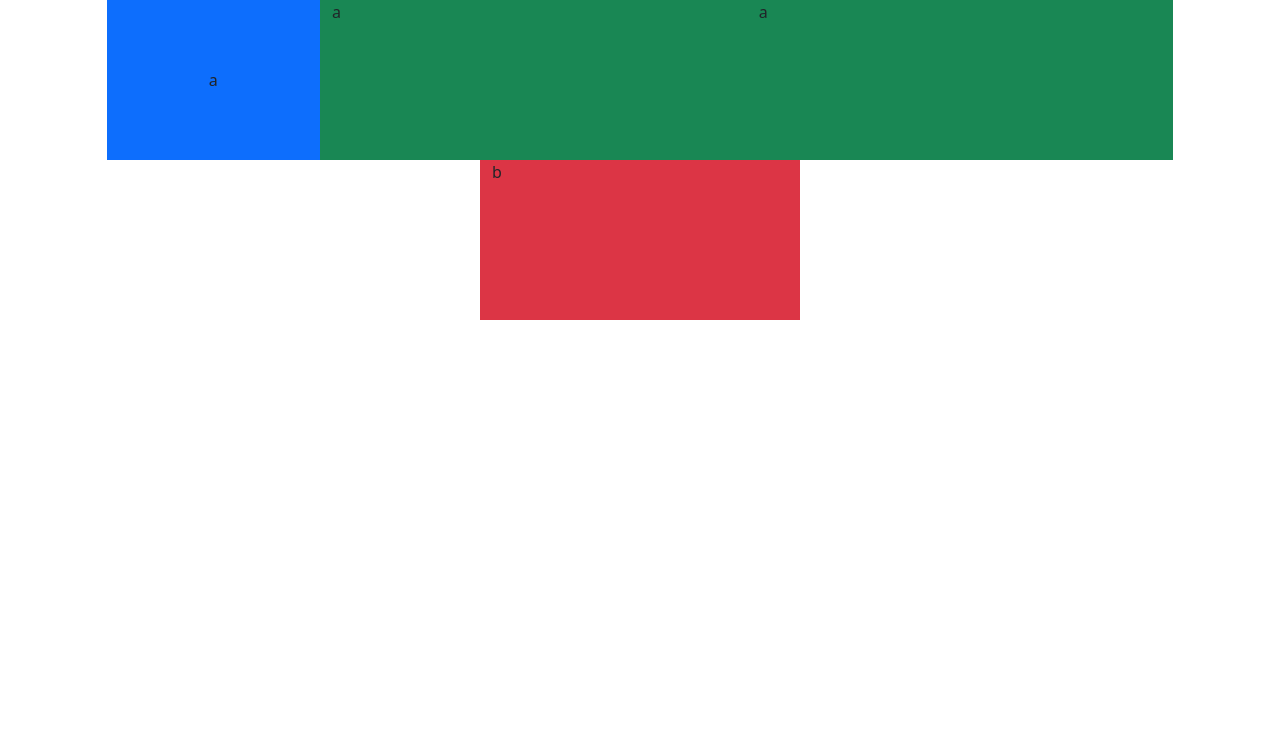
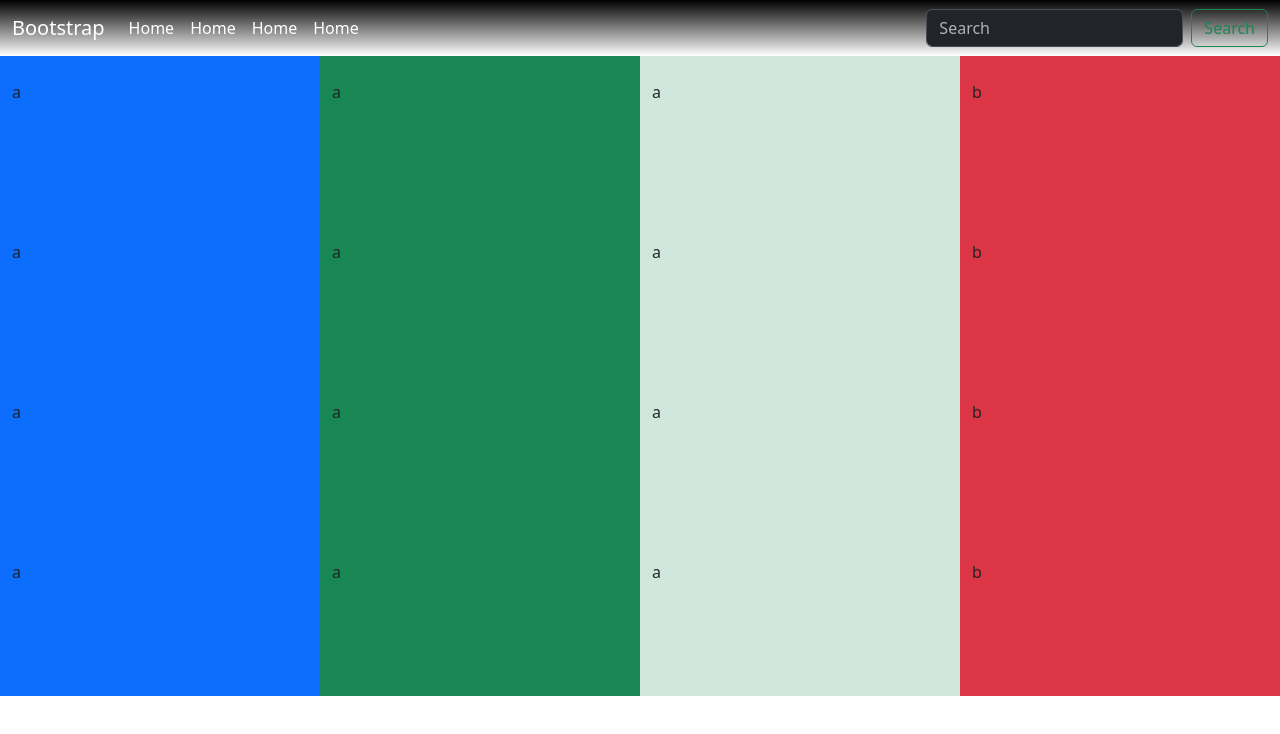
Before and after one commit to MaraScampini/FED-2305-Repaso-Maxi, a plain HTML site: page bootstrap/index.html in a window 1280 px wide. Drawn offline with nearby package versions, Linux system fonts and the light colour scheme.

Commit message:
Acabamos repaso bootstrap

```diff
--- a/bootstrap/css/styles.css
+++ b/bootstrap/css/styles.css
@@ -1,3 +1,8 @@
 .colHeight{
     height: 20vh;
 }
+
+.backgroundGradient{
+    background: rgb(0,0,0);
+    background: linear-gradient(180deg, rgba(0,0,0,1) 0%, rgba(255,255,255,0) 100%);
+}
--- a/bootstrap/index.html
+++ b/bootstrap/index.html
@@ -24,17 +24,59 @@
   </head>
   <body>
 
+    <nav class="navbar navbar-expand-lg backgroundGradient" data-bs-theme="dark">
+      <div class="container-fluid">
+        <a class="navbar-brand" href="#">Bootstrap</a>
+        <button class="navbar-toggler" type="button" data-bs-toggle="collapse" data-bs-target="#navbarSupportedContent" aria-controls="navbarSupportedContent" aria-expanded="false" aria-label="Toggle navigation">
+          <span class="navbar-toggler-icon"></span>
+        </button>
+        <div class="collapse navbar-collapse" id="navbarSupportedContent">
+          <ul class="navbar-nav me-auto mb-2 mb-lg-0">
+            <li class="nav-item">
+              <a class="nav-link active" aria-current="page" href="#">Home</a>
+            </li>
+            <li class="nav-item">
+              <a class="nav-link active" aria-current="page" href="#">Home</a>
+            </li>
+            <li class="nav-item">
+              <a class="nav-link active" aria-current="page" href="#">Home</a>
+            </li>
+            <li class="nav-item">
+              <a class="nav-link active" aria-current="page" href="#">Home</a>
+            </li>
+
+          </ul>
+          <form class="d-flex" role="search">
+            <input class="form-control me-2" type="search" placeholder="Search" aria-label="Search">
+            <button class="btn btn-outline-success" type="submit">Search</button>
+          </form>
+        </div>
+      </div>
+    </nav>
+
     <div class="container-fluid">
         <!-- <div class="row justify-content-center ">
             <div class="col-2 colHeight d-flex justify-content-center align-items-center bg-primary">a</div>
             <div class="col-4 colHeight bg-success">a</div>
             <div class="col-3 colHeight bg-danger">b</div>
         </div> -->
-        <div class="row justify-content-center ">
-            <div class="col-2 colHeight d-flex justify-content-center align-items-center bg-primary">a</div>
-            <div class="col-4 colHeight bg-success">a</div>
-            <div class="col-4 colHeight bg-success">a</div>
-            <div class="col-3 colHeight bg-danger">b</div>
+        <div class="row row-cols-1 row-cols-md-2 row-cols-lg-3 row-cols-xl-4 row-cols-xxl-5 justify-content-center ">
+            <div class="colHeight pt-lg-4 bg-primary">a</div>
+            <div class="colHeight pt-lg-4 bg-success">a</div>
+            <div class="colHeight pt-lg-4 bg-success-subtle">a</div>
+            <div class="colHeight pt-lg-4 bg-danger">b</div>
+            <div class="colHeight pt-lg-4 bg-primary">a</div>
+            <div class="colHeight pt-lg-4 bg-success">a</div>
+            <div class="colHeight pt-lg-4 bg-success-subtle">a</div>
+            <div class="colHeight pt-lg-4 bg-danger">b</div>
+            <div class="colHeight pt-lg-4 bg-primary">a</div>
+            <div class="colHeight pt-lg-4 bg-success">a</div>
+            <div class="colHeight pt-lg-4 bg-success-subtle">a</div>
+            <div class="colHeight pt-lg-4 bg-danger">b</div>
+            <div class="colHeight pt-lg-4 bg-primary">a</div>
+            <div class="colHeight pt-lg-4 bg-success">a</div>
+            <div class="colHeight pt-lg-4 bg-success-subtle">a</div>
+            <div class="colHeight pt-lg-4 bg-danger">b</div>
         </div>
 
     </div>
--- a/flexbox/css/styles.css
+++ b/flexbox/css/styles.css
@@ -33,6 +33,12 @@
     background-color: blue;
 }
 
+@media(max-width:572px){
+    .cuadradoFlex{
+        background-color: greenyellow;
+    }
+}
+
 .imagen{
     background-image: url(../images/perro.jpg);
 }
```
